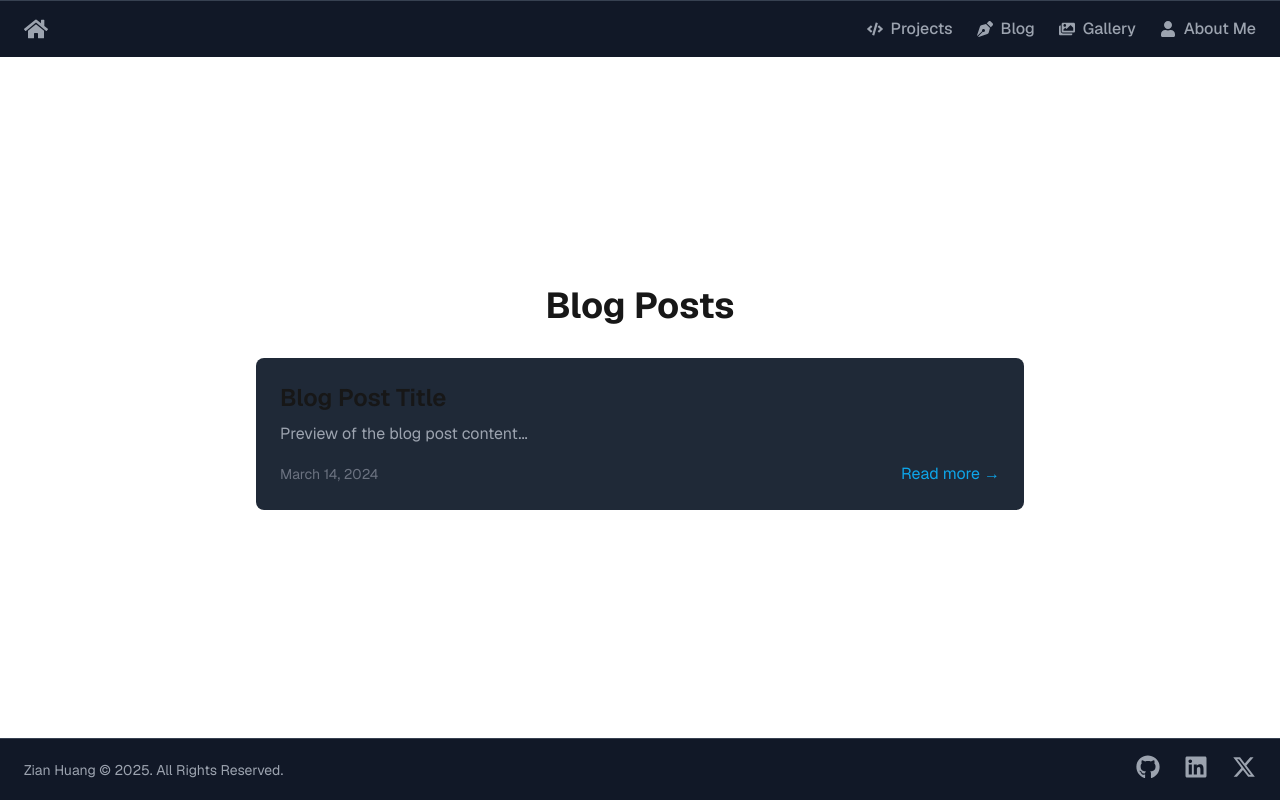
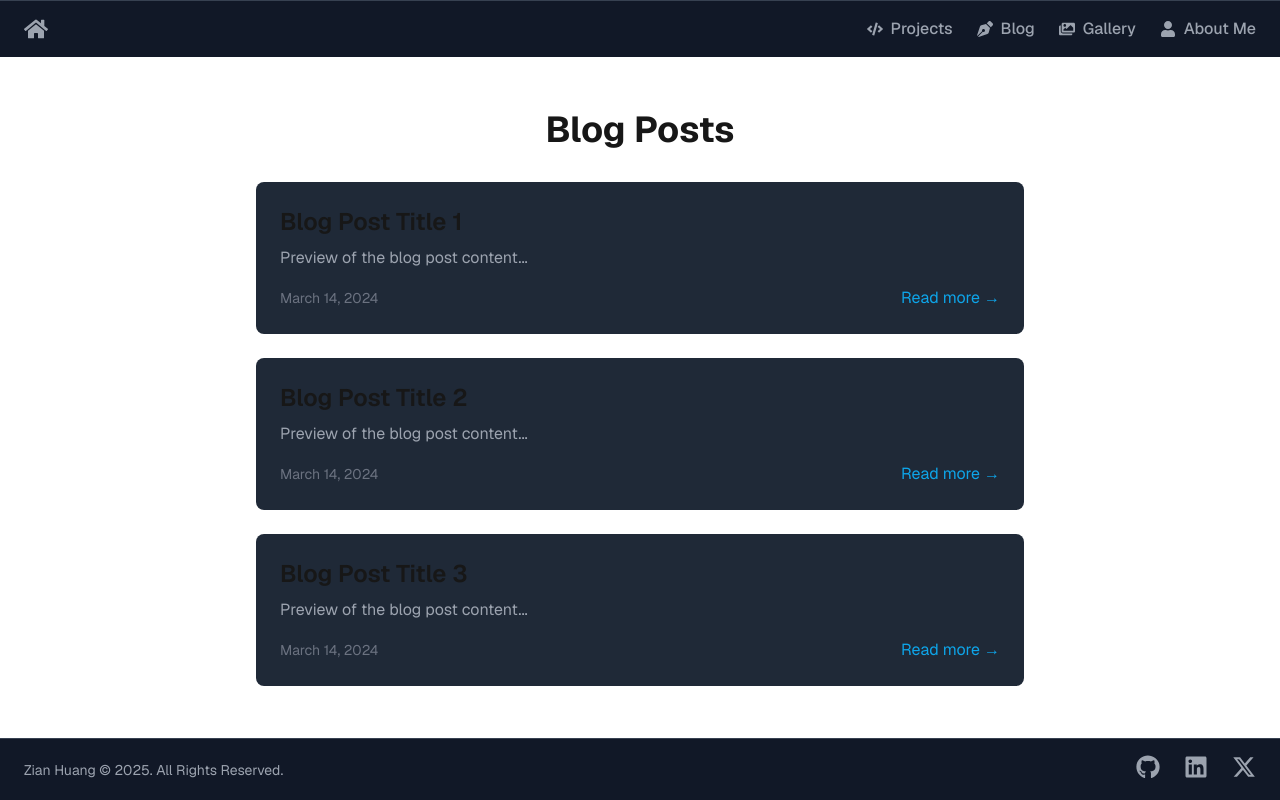
Before and after one commit to zianonlyhk/personal-website, a Next.js app: page /blog in a window 1280 px wide. Built offline with nearby package versions, Linux system fonts and the light colour scheme.

Commit message:
Refactor layout and add blog post preview component

```diff
--- a/app/blog/page.tsx
+++ b/app/blog/page.tsx
@@ -1,17 +1,41 @@
+import BlogPostPreview from '../components/blog/BlogPostPreview';
+
 export default function Blog() {
+    // Example blog posts data - you can replace this with real data later
+    const blogPosts = [
+        {
+            title: "Blog Post Title 1",
+            preview: "Preview of the blog post content...",
+            date: "March 14, 2024",
+            href: "/blog/post-1"
+        },
+        {
+            title: "Blog Post Title 2",
+            preview: "Preview of the blog post content...",
+            date: "March 14, 2024",
+            href: "/blog/post-2"
+        },
+        {
+            title: "Blog Post Title 3",
+            preview: "Preview of the blog post content...",
+            date: "March 14, 2024",
+            href: "/blog/post-3"
+        }
+    ];
+
     return (
         <div className="h-full flex flex-col items-center justify-center p-8">
             <h1 className="text-4xl font-bold mb-8">Blog Posts</h1>
             <div className="max-w-3xl w-full space-y-6">
-                {/* Example blog post preview */}
-                <article className="bg-gray-800 rounded-lg p-6">
-                    <h2 className="text-2xl font-semibold mb-2">Blog Post Title</h2>
-                    <p className="text-gray-400 mb-4">Preview of the blog post content...</p>
-                    <div className="flex justify-between items-center">
-                        <span className="text-sm text-gray-500">March 14, 2024</span>
-                        <a href="#" className="text-primary-500 hover:text-primary-400">Read more →</a>
-                    </div>
-                </article>
+                {blogPosts.map((post, index) => (
+                    <BlogPostPreview
+                        key={index}
+                        title={post.title}
+                        preview={post.preview}
+                        date={post.date}
+                        href={post.href}
+                    />
+                ))}
             </div>
         </div>
     );
--- /dev/null
+++ b/app/components/blog/BlogPostPreview.tsx
@@ -0,0 +1,19 @@
+interface BlogPostPreviewProps {
+    title: string;
+    preview: string;
+    date: string;
+    href: string;
+}
+
+export default function BlogPostPreview({ title, preview, date, href }: BlogPostPreviewProps) {
+    return (
+        <article className="bg-gray-800 rounded-lg p-6">
+            <h2 className="text-2xl font-semibold mb-2">{title}</h2>
+            <p className="text-gray-400 mb-4">{preview}</p>
+            <div className="flex justify-between items-center">
+                <span className="text-sm text-gray-500">{date}</span>
+                <a href={href} className="text-primary-500 hover:text-primary-400">Read more →</a>
+            </div>
+        </article>
+    );
+}
--- a/app/layout.tsx
+++ b/app/layout.tsx
@@ -1,7 +1,7 @@
 import { Geist, Geist_Mono } from "next/font/google";
 import "./globals.css";
-import Footer from "./components/Footer";
-import Navbar from './components/Navbar';
+import Footer from "./components/layout/Footer";
+import Navbar from './components/layout/Navbar';
 
 const geistSans = Geist({
     variable: "--font-geist-sans",
```
Also changed, not shown: app/components/layout/Footer.tsx (renamed from app/components/Footer.tsx), app/components/layout/Navbar.tsx (renamed from app/components/Navbar.tsx).
